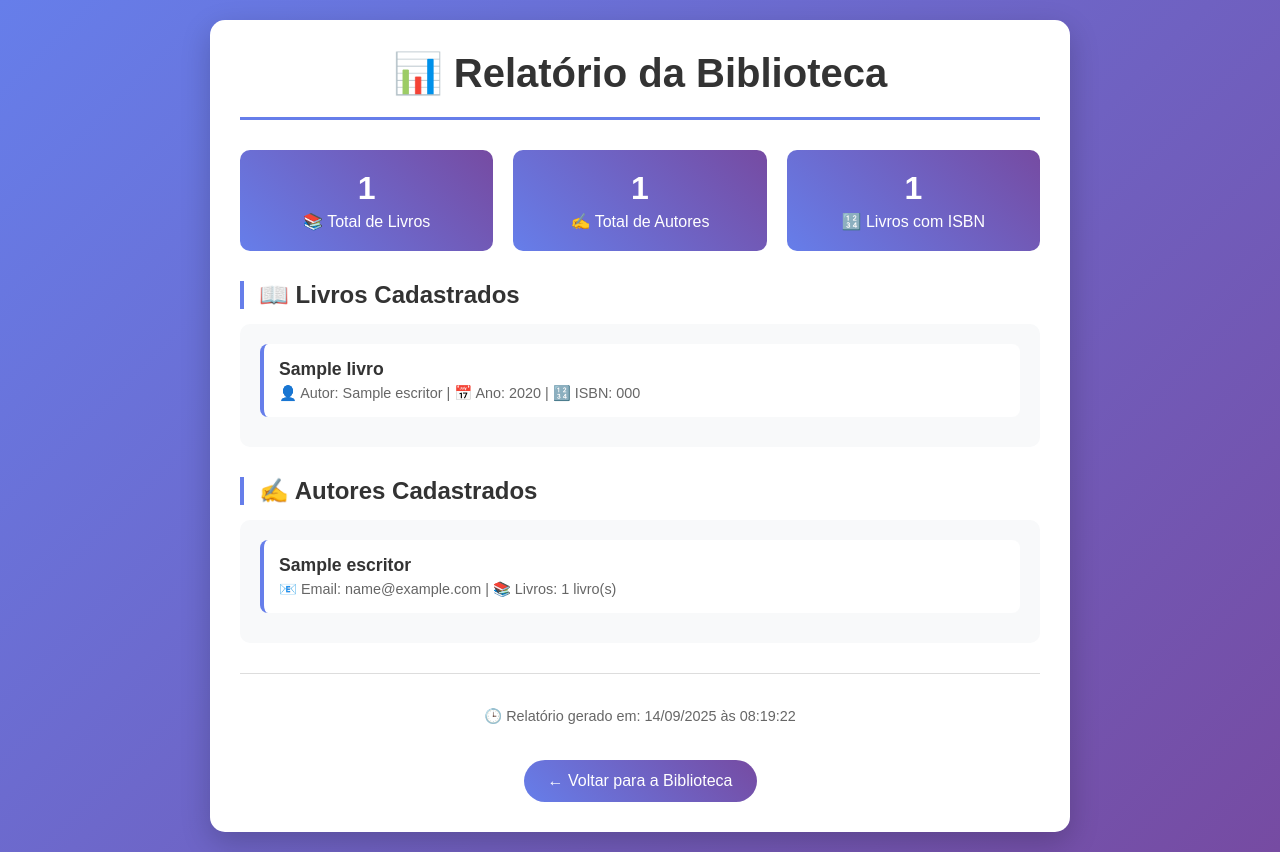
After one commit to GabrielEduardo-prog/wsBackend-Fabrica25.2, a Django app: page /biblioteca/relatorio/ in a window 1280 px wide. The commit adds this page. Run offline with Django 5.2, Linux system fonts and the light colour scheme; tables that the repository leaves empty hold one stand-in row (values such as "Sample post").

Commit message:
:ok_hand: Relatorio dos selecionados usando Jinja2

```diff
--- /dev/null
+++ b/biblioteca/jinja2/relatorio_biblioteca.html
@@ -0,0 +1,200 @@
+<!DOCTYPE html>
+<html lang="pt-br">
+<head>
+    <meta charset="UTF-8">
+    <meta name="viewport" content="width=device-width, initial-scale=1.0">
+    <title>Relatório da Biblioteca</title>
+    <style>
+        body {
+            font-family: 'Arial', sans-serif;
+            margin: 0;
+            padding: 20px;
+            background: linear-gradient(135deg, #667eea 0%, #764ba2 100%);
+            min-height: 100vh;
+        }
+
+        .container {
+            max-width: 800px;
+            margin: 0 auto;
+            background: white;
+            border-radius: 15px;
+            padding: 30px;
+            box-shadow: 0 10px 30px rgba(0,0,0,0.2);
+        }
+
+        .header {
+            text-align: center;
+            border-bottom: 3px solid #667eea;
+            padding-bottom: 20px;
+            margin-bottom: 30px;
+        }
+
+        .header h1 {
+            color: #333;
+            margin: 0;
+            font-size: 2.5rem;
+        }
+
+        .stats {
+            display: grid;
+            grid-template-columns: repeat(auto-fit, minmax(200px, 1fr));
+            gap: 20px;
+            margin-bottom: 30px;
+        }
+
+        .stat-card {
+            background: linear-gradient(45deg, #667eea, #764ba2);
+            color: white;
+            padding: 20px;
+            border-radius: 10px;
+            text-align: center;
+        }
+
+        .stat-number {
+            font-size: 2rem;
+            font-weight: bold;
+            display: block;
+        }
+
+        .stat-label {
+            font-size: 1rem;
+            margin-top: 5px;
+        }
+
+        .section {
+            margin-bottom: 30px;
+        }
+
+        .section h2 {
+            color: #333;
+            border-left: 4px solid #667eea;
+            padding-left: 15px;
+            margin-bottom: 15px;
+        }
+
+        .book-list, .author-list {
+            background: #f8f9fa;
+            border-radius: 10px;
+            padding: 20px;
+        }
+
+        .book-item, .author-item {
+            background: white;
+            margin-bottom: 10px;
+            padding: 15px;
+            border-radius: 8px;
+            border-left: 4px solid #667eea;
+        }
+
+        .book-title {
+            font-weight: bold;
+            color: #333;
+            font-size: 1.1rem;
+        }
+
+        .book-details {
+            color: #666;
+            font-size: 0.9rem;
+            margin-top: 5px;
+        }
+
+        .generated-info {
+            text-align: center;
+            color: #666;
+            font-size: 0.9rem;
+            margin-top: 30px;
+            padding-top: 20px;
+            border-top: 1px solid #ddd;
+        }
+
+        .back-link {
+            display: inline-block;
+            margin-top: 20px;
+            background: linear-gradient(45deg, #667eea, #764ba2);
+            color: white;
+            text-decoration: none;
+            padding: 12px 24px;
+            border-radius: 25px;
+            transition: all 0.3s ease;
+        }
+
+        .back-link:hover {
+            transform: translateY(-2px);
+            box-shadow: 0 5px 15px rgba(102, 126, 234, 0.4);
+        }
+    </style>
+</head>
+<body>
+    <div class="container">
+        <div class="header">
+            <h1>📊 Relatório da Biblioteca</h1>
+
+        </div>
+
+
+        <div class="stats">
+            <div class="stat-card">
+                <span class="stat-number">{{ total_livros }}</span>
+                <div class="stat-label">📚 Total de Livros</div>
+            </div>
+            <div class="stat-card">
+                <span class="stat-number">{{ total_autores }}</span>
+                <div class="stat-label">✍️ Total de Autores</div>
+            </div>
+            <div class="stat-card">
+                <span class="stat-number">{{ livros_com_isbn }}</span>
+                <div class="stat-label">🔢 Livros com ISBN</div>
+            </div>
+        </div>
+
+
+        <div class="section">
+            <h2>📖 Livros Cadastrados</h2>
+            <div class="book-list">
+                {% if livros %}
+                    {% for livro in livros %}
+                    <div class="book-item">
+                        <div class="book-title">{{ livro.titulo }}</div>
+                        <div class="book-details">
+                            👤 Autor: {{ livro.escritor.nome }} |
+                            📅 Ano: {{ livro.data_publicacao.year if livro.data_publicacao else 'N/A' }} |
+                            🔢 ISBN: {{ livro.isbn or 'Não informado' }}
+                        </div>
+                    </div>
+                    {% endfor %}
+                {% else %}
+                    <p>Nenhum livro cadastrado ainda.</p>
+                {% endif %}
+            </div>
+        </div>
+
+        <div class="section">
+            <h2>✍️ Autores Cadastrados</h2>
+            <div class="author-list">
+                {% if autores %}
+                    {% for autor in autores %}
+                    <div class="author-item">
+                        <div class="book-title">{{ autor.nome }}</div>
+                        <div class="book-details">
+                            📧 Email: {{ autor.email or 'Não informado' }} |
+                            📚 Livros: {{ autor.livro_set.count() }} livro(s)
+                        </div>
+                    </div>
+                    {% endfor %}
+                {% else %}
+                    <p>Nenhum autor cadastrado ainda.</p>
+                {% endif %}
+            </div>
+        </div>
+
+        <div class="generated-info">
+            <p>🕒 Relatório gerado em: {{ data_geracao.strftime('%d/%m/%Y às %H:%M:%S') }}</p>
+
+        </div>
+
+        <div style="text-align: center;">
+            <a href="{{ url('biblioteca:livro_list') }}" class="back-link">← Voltar para a Biblioteca</a>
+        </div>
+    </div>
+</body>
+</html>
--- a/biblioteca/templates/livro_list.html
+++ b/biblioteca/templates/livro_list.html
@@ -4,6 +4,7 @@
 <div style="margin-bottom: 20px;">
     <a href="{% url 'biblioteca:livro_create' %}"><button>+ Novo Livro</button></a>
     <a href="{% url 'biblioteca:buscar_livros_api' %}"><button style="background: linear-gradient(45deg, #28a745, #20c997); margin-left: 10px;">🔍 Buscar na API</button></a>
+    <a href="{% url 'biblioteca:relatorio_biblioteca' %}" target="_blank"><button style="background: linear-gradient(45deg, #fd7e14, #e83e8c); margin-left: 10px;">📊 Relatório Jinja2</button></a>
 </div>
 
 {% for livro in object_list %}
--- a/biblioteca/urls.py
+++ b/biblioteca/urls.py
@@ -16,7 +16,10 @@ urlpatterns = [
     path('escritor/<int:pk>/edit/', views.EscritorUpdate.as_view(), name='escritor_edit'),
     path('escritor/<int:pk>/delete/', views.EscritorDelete.as_view(), name='escritor_delete'),
 
-
+    # URLs para API Externa
     path('buscar-api/', views.buscar_livros_api, name='buscar_livros_api'),
     path('importar-livro/', views.importar_livro_api, name='importar_livro_api'),
+
+    # URL para Relatório com Jinja2
+    path('relatorio/', views.relatorio_biblioteca, name='relatorio_biblioteca'),
 ]
--- a/biblioteca/views.py
+++ b/biblioteca/views.py
@@ -3,6 +3,8 @@ from django.contrib import messages
 from django.http import JsonResponse
 from django.views.decorators.http import require_http_methods
 from django.views.decorators.csrf import csrf_exempt
+from django.template import loader
+from datetime import datetime
 import json
 
 # Create your views here.
@@ -121,3 +123,35 @@ def importar_livro_api(request):
         messages.error(request, f'Erro ao importar livro: {str(e)}')
 
     return redirect('biblioteca:buscar_livros_api')
+
+
+def relatorio_biblioteca(request):
+    """
+    View que gera relatório da biblioteca usando Jinja2
+    """
+    from django.http import HttpResponse
+
+    # Coletar dados para o relatório
+    livros = Livro.objects.select_related('escritor').all()
+    autores = Escritor.objects.prefetch_related('livro_set').all()
+
+    # Calcular estatísticas
+    total_livros = livros.count()
+    total_autores = autores.count()
+    livros_com_isbn = livros.exclude(isbn='').exclude(isbn__isnull=True).count()
+
+    # Contexto para o template Jinja2
+    context = {
+        'livros': livros,
+        'autores': autores,
+        'total_livros': total_livros,
+        'total_autores': total_autores,
+        'livros_com_isbn': livros_com_isbn,
+        'data_geracao': datetime.now(),
+    }
+
+    # Carregar template Jinja2 e renderizar
+    template = loader.get_template('relatorio_biblioteca.html')
+    html_content = template.render(context, request)
+
+    return HttpResponse(html_content)
```
Also changed, not shown: biblioteca/jinja2_env.py (added, +18 -0 lines), projetofabrica/settings.py (+8 -0 lines).
